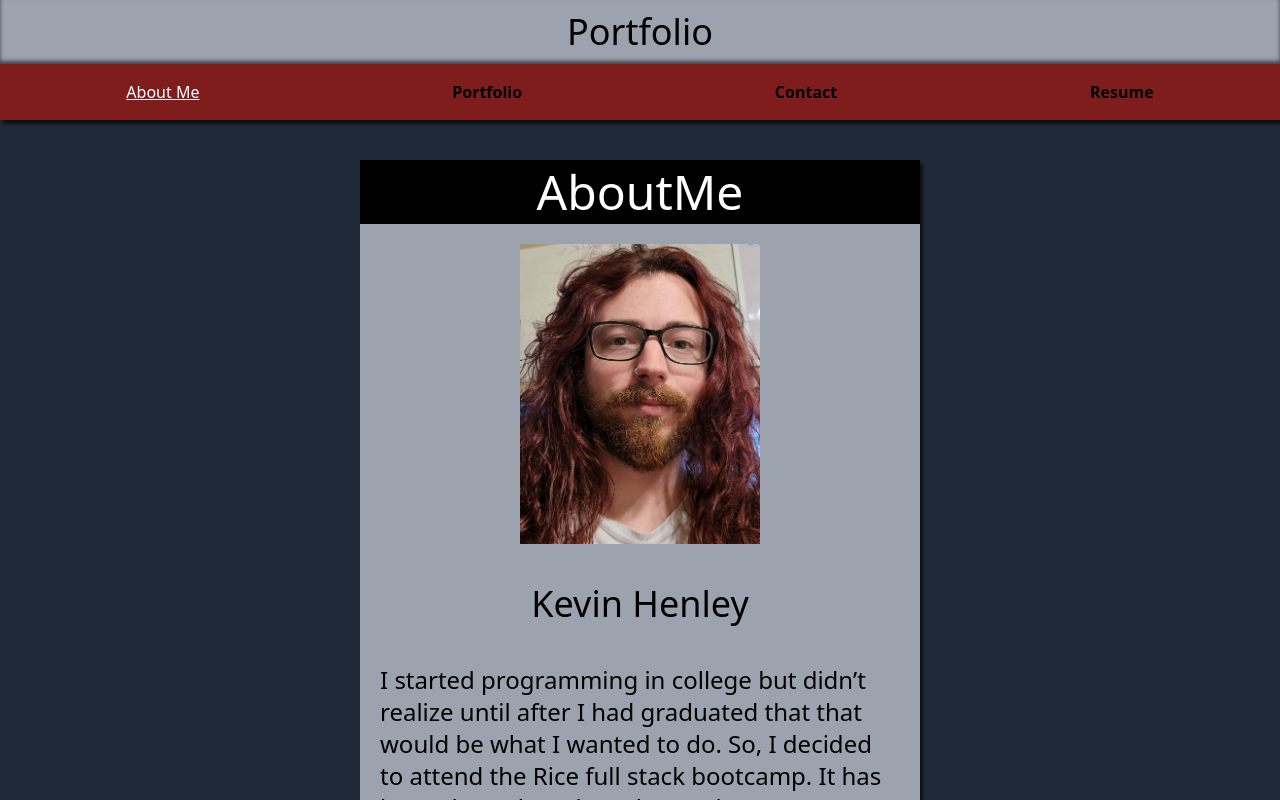
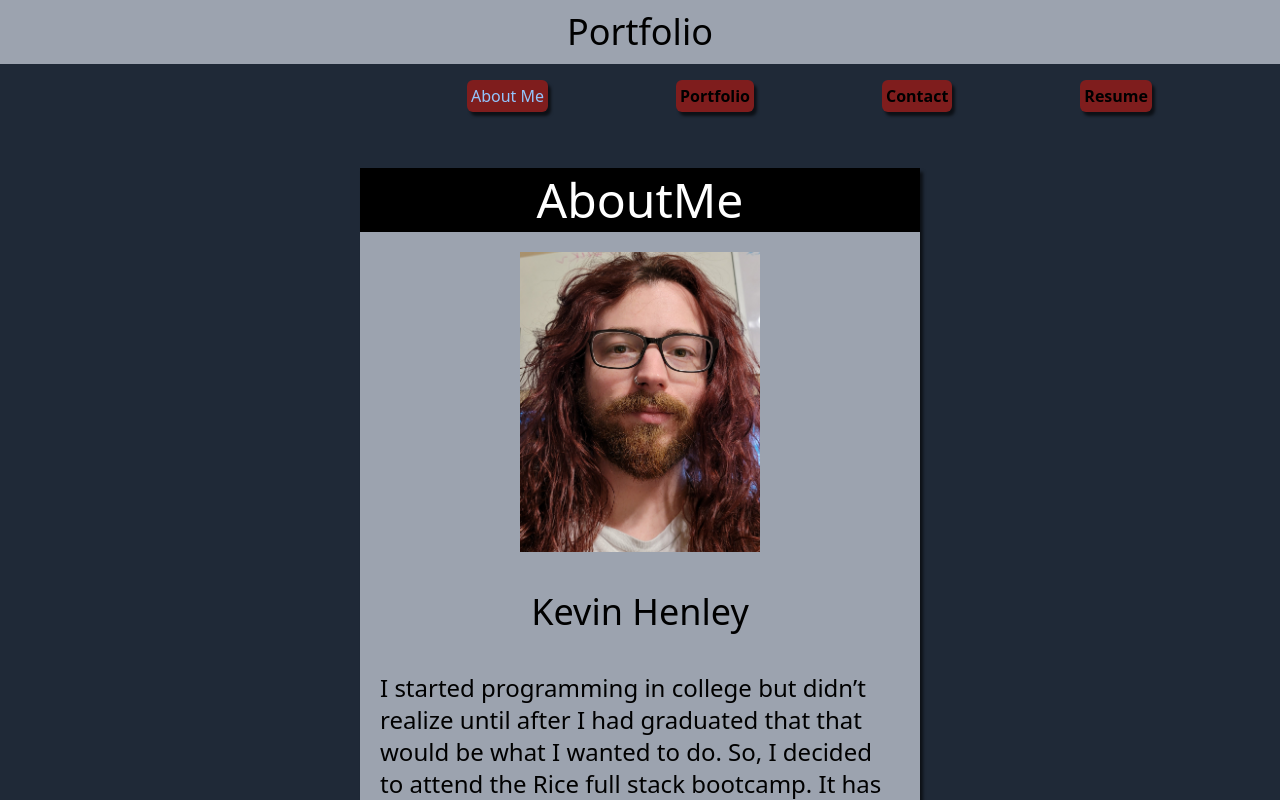
Before and after one commit to KevinHenleyCode/React_Portfolio, a React (Create React App) app in the folder portfolio/: page / in a window 1280 px wide. Shown: the top 800 px of the page. Built offline with nearby package versions, Linux system fonts and the light colour scheme.

Commit message:
updated the nav to look a little better

```diff
--- a/portfolio/src/components/Header.js
+++ b/portfolio/src/components/Header.js
@@ -5,7 +5,7 @@ import Container from './Container'
 function Header() {
     return(
         <div>
-            <header className='flex justify-center py-3 text-4xl bg-gray-400 shadow-inner'>Portfolio</header>
+            <header className='flex justify-center py-3 text-4xl bg-gray-400'>Portfolio</header>
              <Container/>
         </div>
     )
--- a/portfolio/src/components/Nav.js
+++ b/portfolio/src/components/Nav.js
@@ -2,13 +2,13 @@ import React from 'react'
 
 function Nav({ currentPage, pageChange }) {
     return(
-        <div className='bg-red-900 mr-auto shadow-sm py-2 sm:py-4'>
-        <ul className='flex flex-col items-center sm:flex-row sm:justify-around'>
-            <li><a href="#AboutMe" onClick={() => pageChange ('AboutMe')} className={currentPage === 'AboutMe' ? 'underline text-white' : 'text-black hover:text-blue-300 font-bold'}>About Me</a></li>
-            <li><a href="#Portfolio" onClick={() => pageChange ('Portfolio')} className={currentPage === 'Portfolio' ? 'underline text-white' : 'text-black hover:text-blue-300 font-bold'}>Portfolio</a></li>
-            <li><a href="#Contact" onClick={() => pageChange ('Contact')} className={currentPage === 'Contact' ? 'underline text-white' : 'text-black hover:text-blue-300 font-bold'}>Contact</a></li>
-            <li><a href="#Resume" onClick={() => pageChange ('Resume')} className={currentPage === 'Resume' ? 'underline text-white' : 'text-black hover:text-blue-300 font-bold'}>Resume</a></li>
-        </ul>
+            <div className='flex flex-col sm:items-end sm:bg-transparent bg-red-900 items-center mr-auto py-2 sm:py-4'>
+                <ul className='flex flex-col items-center sm:flex-row sm:justify-around'>
+                    <li className='sm:mr-32 sm:bg-red-900 p-1 sm:rounded-md sm:shadow-sm'><a href="#AboutMe" onClick={() => pageChange ('AboutMe')} className={currentPage === 'AboutMe' ? 'text-blue-300' : 'text-black hover:text-blue-300 font-bold'}>About Me</a></li>
+                    <li className='sm:mr-32 sm:bg-red-900 p-1 sm:rounded-md sm:shadow-sm'><a href="#Portfolio" onClick={() => pageChange ('Portfolio')} className={currentPage === 'Portfolio' ? 'text-blue-300' : 'text-black hover:text-blue-300 font-bold'}>Portfolio</a></li>
+                    <li className='sm:mr-32 sm:bg-red-900 p-1 sm:rounded-md sm:shadow-sm'><a href="#Contact" onClick={() => pageChange ('Contact')} className={currentPage === 'Contact' ? 'text-blue-300' : 'text-black hover:text-blue-300 font-bold'}>Contact</a></li>
+                    <li className='sm:mr-32 sm:bg-red-900 p-1 sm:rounded-md sm:shadow-sm'><a href="#Resume" onClick={() => pageChange ('Resume')} className={currentPage === 'Resume' ? 'text-blue-300' : 'text-black hover:text-blue-300 font-bold'}>Resume</a></li>
+                </ul>
         </div>
     )
 }
--- a/portfolio/src/components/pages/AboutMe.js
+++ b/portfolio/src/components/pages/AboutMe.js
@@ -3,7 +3,9 @@ import profilePic from '../../images/KevinHenley_Profile.jpg'
 
 function AboutMe() {
     return(
-        <div className='flex flex-col justify-center m-auto sm:mb-0 h-auto mt-auto my-20 py-4 px-10 sm:py-10 w-11/12 lg:w-1/2'>
+        <div className='flex flex-col justify-center m-auto sm:mb-0q
+        exit
+         h-auto mt-auto my-20 py-4 px-10 sm:py-10 w-11/12 lg:w-1/2'>
             <div className='mb-20 pb-10 shadow-sm bg-gray-400 w-full'>
                 <h2 className='flex justify-center bg-black text-white text-xl sm:text-5xl py-2'>AboutMe</h2>
 
```
